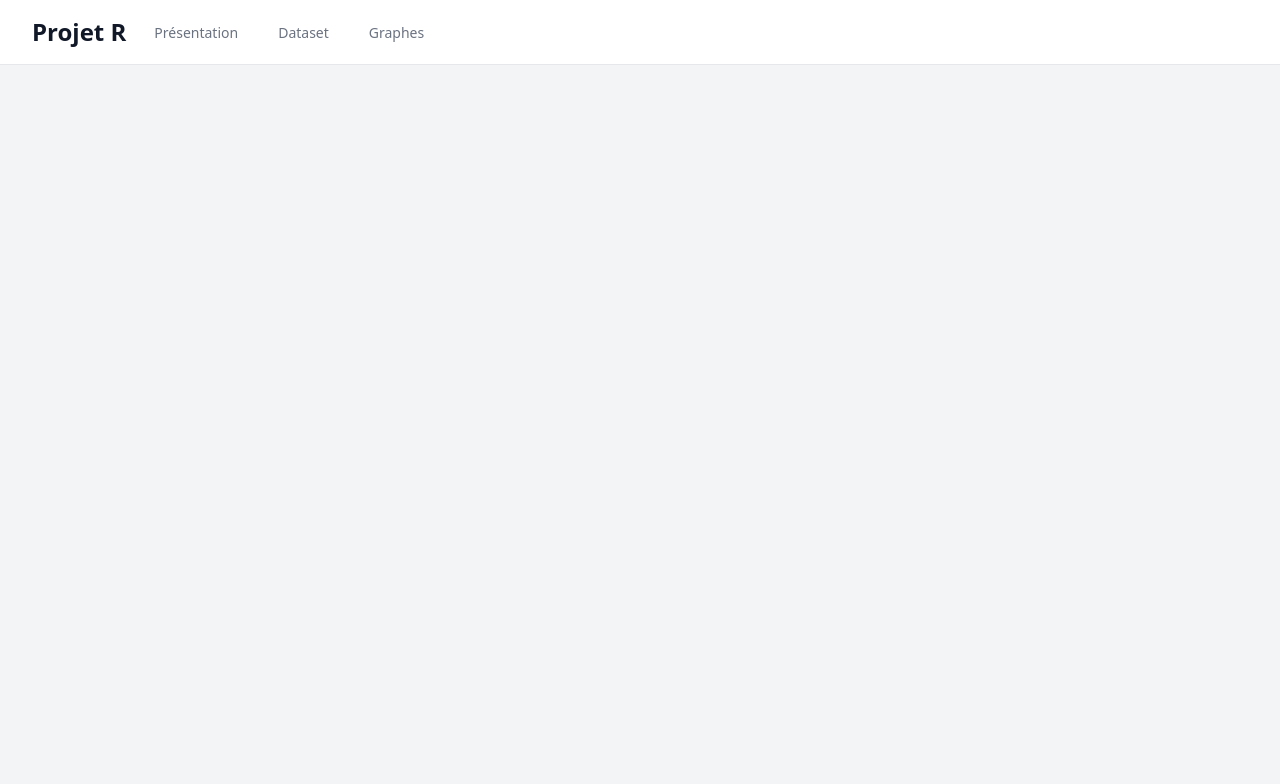
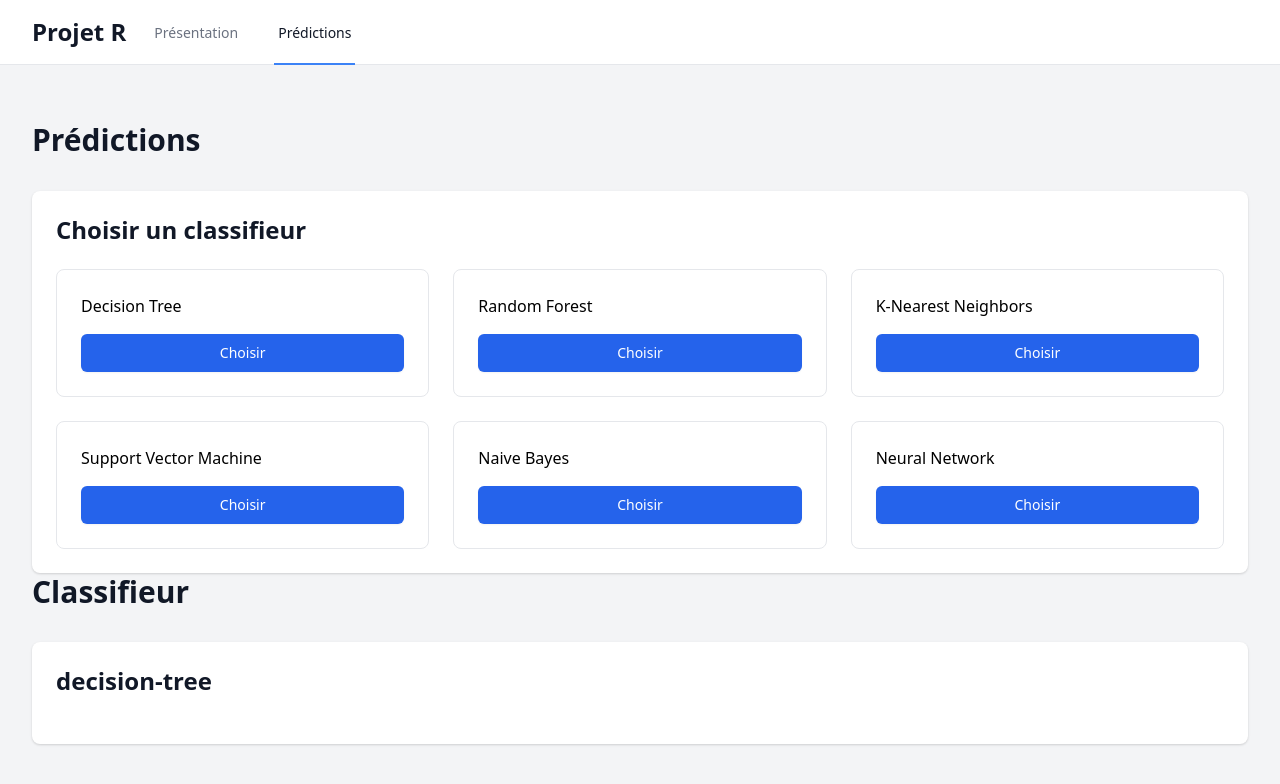
Before and after one commit to Triskae/projet-r, a React (Create React App) app in the folder front/: page /predictions/decision-tree in a window 1280 px wide. Shown: the top 784 px of the page. Built offline with nearby package versions, Linux system fonts and the light colour scheme; a web font is replaced by a local one.

Commit message:
Nested nav WIP

```diff
--- a/front/src/App.js
+++ b/front/src/App.js
@@ -2,15 +2,15 @@ import './App.css';
 import { BrowserRouter as Router, NavLink, Route, Switch } from "react-router-dom";
 import { Disclosure } from '@headlessui/react';
 import { MenuIcon, XIcon } from '@heroicons/react/outline';
-import React, { Fragment } from "react";
+import React from "react";
 import ProjectInfo from "./pages/ProjectInfo";
-import Dataset from "./pages/Dataset";
-import Graphs from "./pages/Graphs";
+import Predictions from "./pages/Predictions";
+import Classifier from "./pages/Classifier";
 
 const routes = [
-  {name: 'Présentation', to: '/', exact: true, page: ProjectInfo},
-  {name: 'Dataset', to: '/dataset', exact: false, page: Dataset},
-  {name: 'Graphes', to: '/graphs', exact: false, page: Graphs},
+  {name: 'Présentation', to: '/', exact: true, page: ProjectInfo, display: true},
+  {name: 'Prédictions', to: '/predictions', exact: false, page: Predictions, display: true},
+  {name: 'Classifier', to: '/predictions/:classifiedId', exact: true, page: Classifier, display: false}
 ];
 
 function App() {
@@ -29,7 +29,8 @@ function App() {
                       <h2 className="pb-0">Projet R</h2>
                     </div>
                     <div className="hidden sm:-my-px sm:ml-6 sm:flex sm:space-x-8">
-                      {routes.map((item) => (
+                      {routes.map((item) => {
+                        if (item.display) return (
                           <NavLink
                             key={item.name}
                             to={item.to}
@@ -39,7 +40,8 @@ function App() {
                           >
                             {item.name}
                           </NavLink>
-                      ))}
+                        )
+                      })}
                     </div>
                   </div>
                   <div className="-mr-2 flex items-center sm:hidden">
@@ -59,9 +61,9 @@ function App() {
 
               {/* Mobile */}
               <Disclosure.Panel className="sm:hidden">
-                {open => (
                 <div className="pt-2 pb-3 space-y-1">
-                    {routes.map((item) => (
+                  {routes.map((item) => {
+                    if (item.display) return (
                       <NavLink
                         key={item.name}
                         to={item.to}
@@ -72,9 +74,9 @@ function App() {
                       >
                         {item.name}
                       </NavLink>
-                    ))}
+                    );
+                  })}
                 </div>
-                )}
               </Disclosure.Panel>
             </>
           )}
@@ -85,15 +87,16 @@ function App() {
           <div className="py-10">
             <div className="max-w-7xl mx-auto sm:px-6 lg:px-8">
               <Switch>
-                <Fragment>
+                <>
                   <div className="px-4 py-4 sm:px-0">
-                    {routes.map((item) =>
-                      <Route key={item.name} exact={item.exact} path={item.to}>
-                        {item.page()}
-                      </Route>
-                    )}
+                    {/*{routes.map((item) =>
+                      <Route key={item.name} exact={item.exact} path={item.to} component={item.page}/>
+                    )}*/}
+                    <Route exact path={'/'} component={ProjectInfo}/>
+                    <Route path={'/predictions'} component={Predictions}/>
+                    <Route exact path={'/predictions/:classifierId'} component={Classifier}/>
                   </div>
-                </Fragment>
+                </>
               </Switch>
             </div>
           </div>
--- a/front/src/components/AppButton.js
+++ b/front/src/components/AppButton.js
@@ -2,7 +2,7 @@ import React from 'react';
 import PropTypes from "prop-types";
 
 const AppButton = (props) => {
-  let classes = "inline-flex items-center px-4 py-2 border border-transparent text-sm font-medium rounded-md shadow-sm text-white bg-blue-600 hover:bg-blue-700 focus:outline-none focus:ring-2 focus:ring-offset-2 ring-offset-gray-900 focus:ring-blue-500";
+  let classes = "w-full items-center px-4 py-2 border border-transparent text-sm font-medium rounded-md shadow-sm text-white bg-blue-600 hover:bg-blue-700 focus:outline-none focus:ring-2 focus:ring-offset-2 focus:ring-blue-500";
   if (props.additionalClasses) classes += ` ${props.additionalClasses}`;
 
   return (
--- /dev/null
+++ b/front/src/components/ClassifierCard.js
@@ -0,0 +1,20 @@
+import React from 'react';
+import AppButton from "./AppButton";
+import { Link } from "react-router-dom";
+
+const ClassifierCard = ({classifier, baseUrl}) => {
+  return (
+    <div className="bg-white overflow-hidden rounded-lg border">
+      <div className="px-4 py-5 sm:p-6">
+        <div className="flex flex-col">
+          <span className="font-medium mb-4 whitespace-nowrap overflow-ellipsis overflow-hidden">{classifier.name}</span>
+          <Link to={`${baseUrl}/${classifier.route}`} className="w-full">
+            <AppButton>Choisir</AppButton>
+          </Link>
+        </div>
+      </div>
+    </div>
+  );
+};
+
+export default ClassifierCard;
--- /dev/null
+++ b/front/src/pages/Classifier.js
@@ -0,0 +1,20 @@
+import React from 'react';
+import Card from "../components/Card";
+import { useParams } from 'react-router-dom';
+
+const Classifier = () => {
+  let { classifierId } = useParams();
+
+  return (
+    <div>
+      <h1>Classifieur</h1>
+      <Card>
+        <div>
+          <h2>{classifierId}</h2>
+        </div>
+      </Card>
+    </div>
+  );
+};
+
+export default Classifier;
--- /dev/null
+++ b/front/src/pages/Classifiers.js
@@ -0,0 +1,18 @@
+import React from 'react';
+import { Route, Switch } from "react-router-dom";
+import Classifier from "./Classifier";
+
+const Classifiers = () => {
+  return (
+    <Switch>
+      <Route exact path={''}>
+        <h3>Please select a topic.</h3>
+      </Route>
+      <Route path={`${''}/:topicId`}>
+        <Classifier />
+      </Route>
+    </Switch>
+  );
+};
+
+export default Classifiers;
--- a/front/src/pages/Dataset.js
+++ /dev/null
@@ -1,27 +0,0 @@
-import React from 'react';
-import Table from "../components/Table/Table";
-
-const people = [
-  { name: 'Jane Cooper', title: 'Regional Paradigm Technician', role: 'Admin', email: 'jane.cooper@example.com' },
-  { name: 'Cody Fisher', title: 'Product Directives Officer', role: 'Owner', email: 'cody.fisher@example.com' },
-]
-
-const Dataset = () => {
-  return (
-    <div>
-      <h1>Dataset</h1>
-      <Table headers={['Name', 'Title', 'Email', 'Role']}>
-        {people.map((person, personIdx) => (
-          <tr key={person.email} className={personIdx % 2 === 0 ? 'bg-white' : 'bg-gray-50'}>
-            <td>{person.name}</td>
-            <td>{person.title}</td>
-            <td>{person.email}</td>
-            <td>{person.role}</td>
-          </tr>
-        ))}
-      </Table>
-    </div>
-  );
-};
-
-export default Dataset;
--- a/front/src/pages/Graphs.js
+++ /dev/null
@@ -1,17 +0,0 @@
-import React from 'react';
-import Card from "../components/Card";
-
-const Graphs = () => {
-  return (
-    <div>
-      <h1>Graphes</h1>
-      <Card>
-        <div>
-          <span>Contenu</span>
-        </div>
-      </Card>
-    </div>
-  );
-};
-
-export default Graphs;
--- /dev/null
+++ b/front/src/pages/Predictions.js
@@ -0,0 +1,27 @@
+import React from 'react';
+import Card from "../components/Card";
+import { classifiers } from "../services/classifiers-service";
+import ClassifierCard from "../components/ClassifierCard";
+import { useRouteMatch } from 'react-router-dom';
+
+const Predictions = () => {
+  let { path } = useRouteMatch();
+
+  return (
+    <div>
+      <h1>Prédictions</h1>
+      <Card>
+        <div>
+          <h2>Choisir un classifieur</h2>
+          <div className="grid grid-cols-1 gap-6 sm:grid-cols-2 lg:grid-cols-3">
+            {classifiers.map(classifier => (
+              <ClassifierCard key={classifier.name} classifier={classifier} baseUrl={path}/>
+            ))}
+          </div>
+        </div>
+      </Card>
+    </div>
+  );
+};
+
+export default Predictions;
--- /dev/null
+++ b/front/src/services/classifiers-service.js
@@ -0,0 +1,26 @@
+export const classifiers = [
+  {
+    name: 'Decision Tree',
+    route: 'decision-tree'
+  },
+  {
+    name: 'Random Forest',
+    route: 'random-forest'
+  },
+  {
+    name: 'K-Nearest Neighbors',
+    route: 'k-nearest-neighbors'
+  },
+  {
+    name: 'Support Vector Machine',
+    route: 'support-vector-machine'
+  },
+  {
+    name: 'Naive Bayes',
+    route: 'naive-bayes'
+  },
+  {
+    name: 'Neural Network',
+    route: 'neural-network'
+  }
+]
```
Lines whose indentation alone changed are shown as unchanged.
